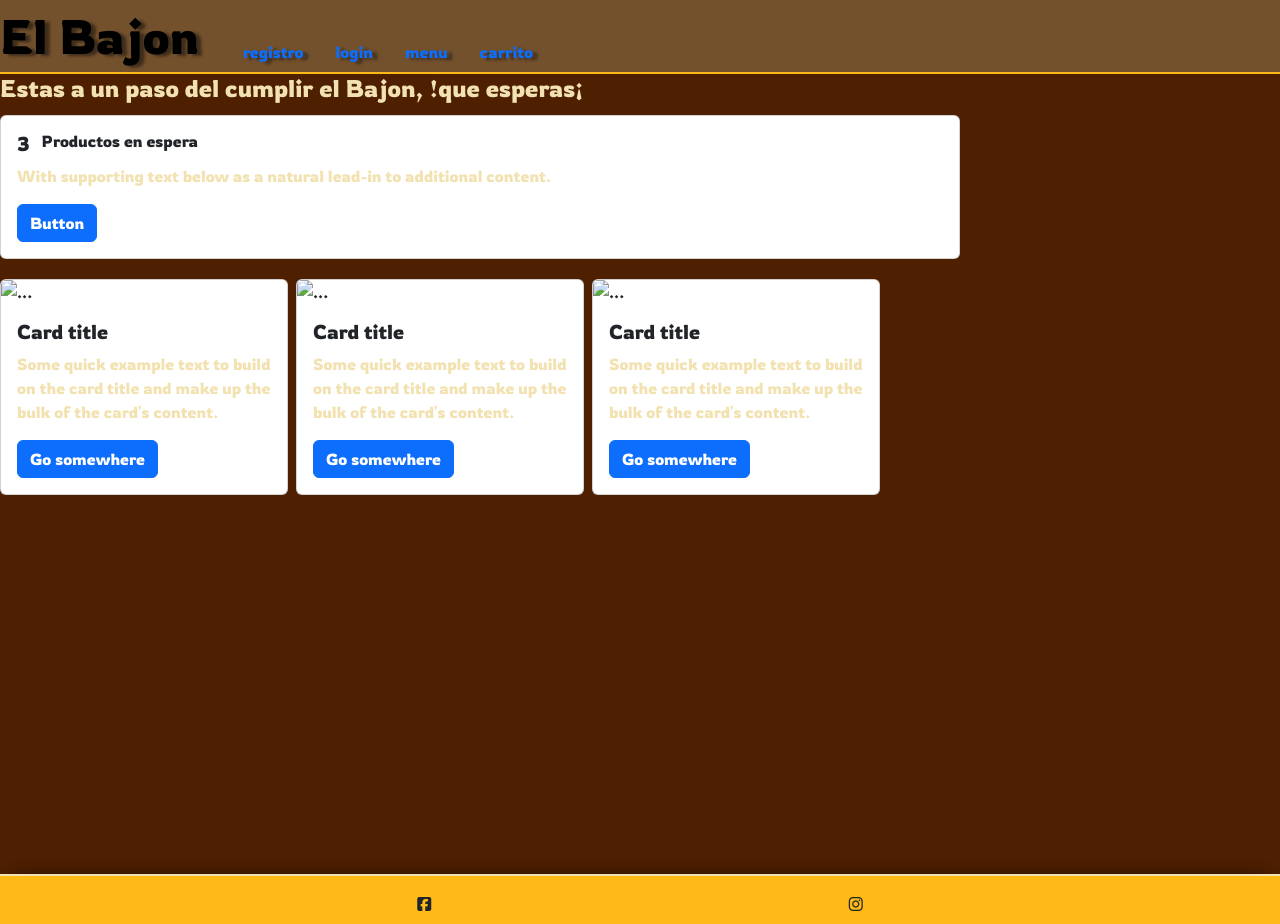
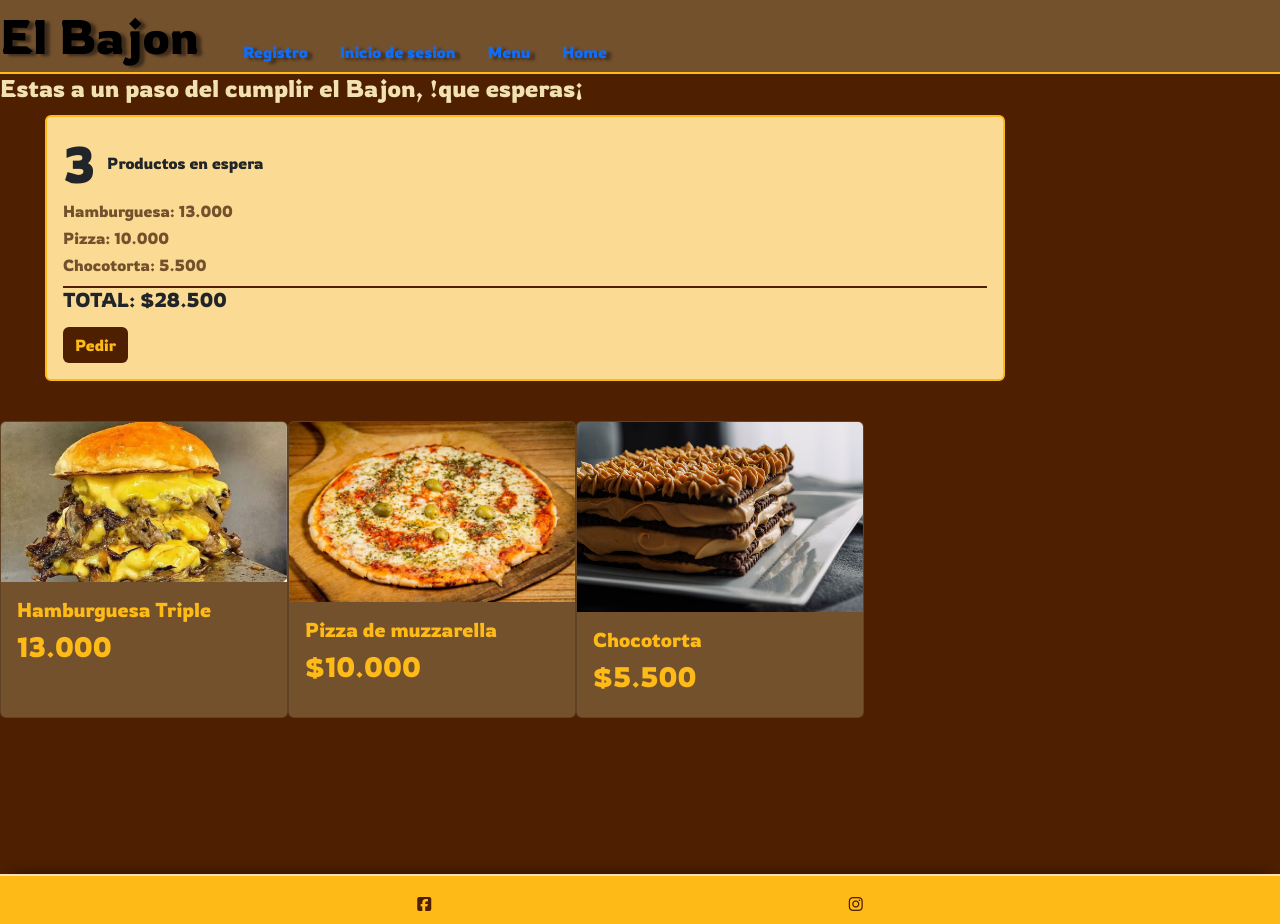
Before and after one commit to GinoTesta10/ENTREGA-NRO-2, a plain HTML site: page html/carrito.html in a window 1280 px wide. Drawn offline with nearby package versions, Linux system fonts and the light colour scheme.

Commit message:
Actualizacion del "carrito.html" en CSS

```diff
--- a/html/carrito.html
+++ b/html/carrito.html
@@ -34,16 +34,16 @@
         <!-- NAV BAR-DESKTOP -->
         <ul class="nav nav-pills nav-desktop">
           <li class="nav-item">
-            <a class="nav-link" href="../html/register.html">registro</a>
+            <a class="nav-link" href="../html/register.html">Registro</a>
           </li>
           <li class="nav-item">
-            <a class="nav-link" href="../html/login.html">login</a>
+            <a class="nav-link" href="../html/login.html">Inicio de sesion</a>
           </li>
           <li class="nav-item">
-            <a class="nav-link" href="../html/menu.html">menu</a>
+            <a class="nav-link" href="../html/menu.html">Menu</a>
           </li>
           <li class="nav-item">
-            <a class="nav-link" href="../html/carrito.html">carrito</a>
+            <a class="nav-link" href="../html/home.html">Home</a>
           </li>
         </ul>
         <!-- NAV BAR-DESKTOP -->
@@ -94,59 +94,72 @@
         <div class="card w-75 card-carrito">
           <div class="card-body">
             <section class="title-carrito">
-              <h5 class="card-title">
+              <h5 class="card-title h5-carrito">
                 3
                 <h6>Productos en espera</h6>
               </h5>
             </section>
-            <p class="card-text">
-              With supporting text below as a natural lead-in to additional
-              content.
-            </p>
-            <a href="#" class="btn btn-primary">Button</a>
+            <div class="productos-del-carrito">
+              <h6 class="elementos-carrito">Hamburguesa: 13.000</h6>
+              <h6 class="elementos-carrito">Pizza: 10.000</h6>
+              <h6 class="elementos-carrito">Chocotorta: 5.500</h6>
+              <h5 class="total-carrito">TOTAL: $28.500</h5>
+            </div>
+
+            <a href="#" class="btn btn-primary button-card">Pedir</a>
           </div>
         </div>
+        <!-- CARD CARRITO -->
+
         <!-- CARDS PRODUCTOS -->
         <section class="section-cards-carrito">
-          <div class="card" style="width: 18rem">
-            <img src="..." class="card-img-top" alt="..." />
+          <!-- CARD 1 -->
+          <div class="card cards cards-carrito" style="width: 18rem">
+            <img
+              src="../assets/6654b14601ee7.jpg"
+              class="card-img-top"
+              alt="..."
+            />
             <div class="card-body">
-              <h5 class="card-title">Card title</h5>
-              <p class="card-text">
-                Some quick example text to build on the card title and make up
-                the bulk of the card's content.
-              </p>
-              <a href="#" class="btn btn-primary">Go somewhere</a>
+              <h5 class="card-title">Hamburguesa Triple</h5>
+              <h3>13.000</h3>
             </div>
           </div>
-          <div class="card" style="width: 18rem">
-            <img src="..." class="card-img-top" alt="..." />
+          <!-- CARD 1 -->
+
+          <!-- CARD 2 -->
+          <div class="card cards cards-carrito" style="width: 18rem">
+            <img
+              src="../assets/pizza-muzza.jpeg"
+              class="card-img-top"
+              alt="..."
+            />
             <div class="card-body">
-              <h5 class="card-title">Card title</h5>
-              <p class="card-text">
-                Some quick example text to build on the card title and make up
-                the bulk of the card's content.
-              </p>
-              <a href="#" class="btn btn-primary">Go somewhere</a>
+              <h5 class="card-title">Pizza de muzzarella</h5>
+              <h3>$10.000</h3>
             </div>
           </div>
-          <div class="card" style="width: 18rem">
-            <img src="..." class="card-img-top" alt="..." />
+          <!-- CARD 2 -->
+
+          <!-- CARD 3 -->
+          <div class="card cards cards-carrito" style="width: 18rem">
+            <img
+              src="../assets/chocotorta.jpg"
+              class="card-img-top"
+              alt="..."
+            />
             <div class="card-body">
-              <h5 class="card-title">Card title</h5>
-              <p class="card-text">
-                Some quick example text to build on the card title and make up
-                the bulk of the card's content.
-              </p>
-              <a href="#" class="btn btn-primary">Go somewhere</a>
+              <h5 class="card-title">Chocotorta</h5>
+              <h3>$5.500</h3>
             </div>
           </div>
+          <!-- CARD 3 -->
         </section>
         <!-- CARDS PRODUCTOS -->
       </main>
       <footer class="footer d-flex justify-content-evenly">
-        <i class="fa-brands fa-square-facebook"></i>
-        <i class="fa-brands fa-instagram"></i>
+        <i class="fa-brands fa-square-facebook icon-footer"></i>
+        <i class="fa-brands fa-instagram icon-footer"></i>
       </footer>
     </div>
 
--- a/styles/styles.css
+++ b/styles/styles.css
@@ -64,7 +64,6 @@
 .items-drop {
   color: #feba17;
 }
-
 /* MAQUETADO GLOBAL */
 /* MAQUETADO GLOBAL */
 /* MAQUETADO GLOBAL */
@@ -72,7 +71,6 @@
 /* HOME.HTML STYLES */
 /* HOME.HTML STYLES */
 /* HOME.HTML STYLES */
-
 .card-bio {
   border: none;
   background-color: #4e1f00;
@@ -104,7 +102,6 @@
   background-color: #74512d;
   border-style: groove;
 }
-
 /* HOME.HTML STYLES */
 /* HOME.HTML STYLES */
 /* HOME.HTML STYLES */
@@ -148,17 +145,40 @@
 .title-carrito {
   display: flex;
   gap: 12px;
+  align-items: center;
+}
+.h5-carrito {
+  font-size: 51px;
 }
 .card-carrito {
   margin-top: 12px;
   margin-bottom: 20px;
+  border: 2px solid #feba17;
+  display: flex;
+  position: relative;
+  left: 45px;
+  background-color: #fbdb93;
+}
+.elementos-carrito {
+  color: #74512d;
 }
 .section-cards-carrito {
   display: flex;
   flex-direction: column;
-  gap: 8px;
 }
 
+.cards-carrito {
+  margin-bottom: 20px;
+  margin-top: 20px;
+}
+
+.productos-del-carrito {
+  margin-bottom: 15px;
+}
+.total-carrito {
+  margin-top: 10px;
+  border-top: 2px solid #4e1f00;
+}
 /* CARRITO.HTML STYLE */
 /* CARRITO.HTML STYLE */
 /* CARRITO.HTML STYLE */
```
